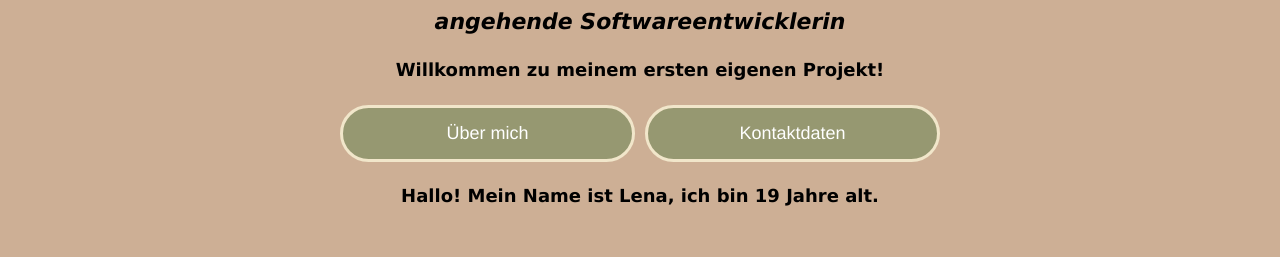
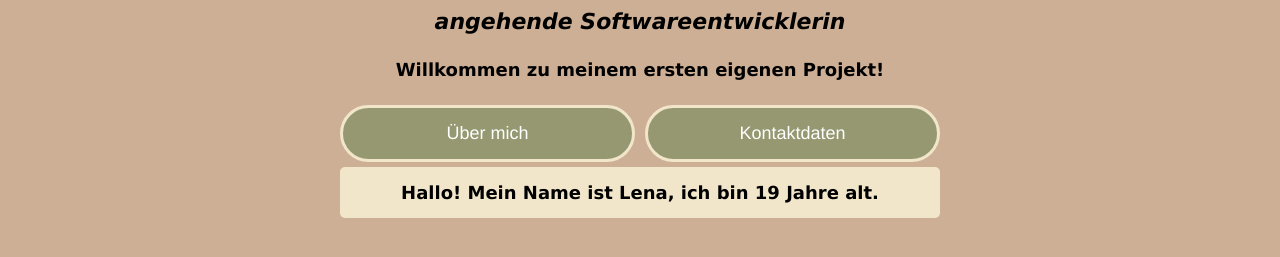
Before and after one commit to strandnah/Teaching, a plain HTML site: page Webseiten/index.html in a window 1280 px wide. Both pictures are taken after a click on the button "Über mich". Shown: the part 155-412 px from the top of the page. Drawn offline with Linux system fonts and the light colour scheme.

Commit message:
fixed the css class

```diff
--- a/Webseiten/style.css
+++ b/Webseiten/style.css
@@ -81,16 +81,15 @@ a {
   color: black;
 }
 
-.accorion-content {
+.accordion-content {
   padding: 0 15px 0 15px;
-  max-height: 0;
   overflow: hidden;
   background-color: rgb(241, 230, 202);
   border-radius: 5px;
   transition: max-height 0.3s ease-out, padding 0.3s ease-out;
 }
 
-.accorion-content p {
+.accordion-content p {
   margin: 15px 0;
 }
 
```
